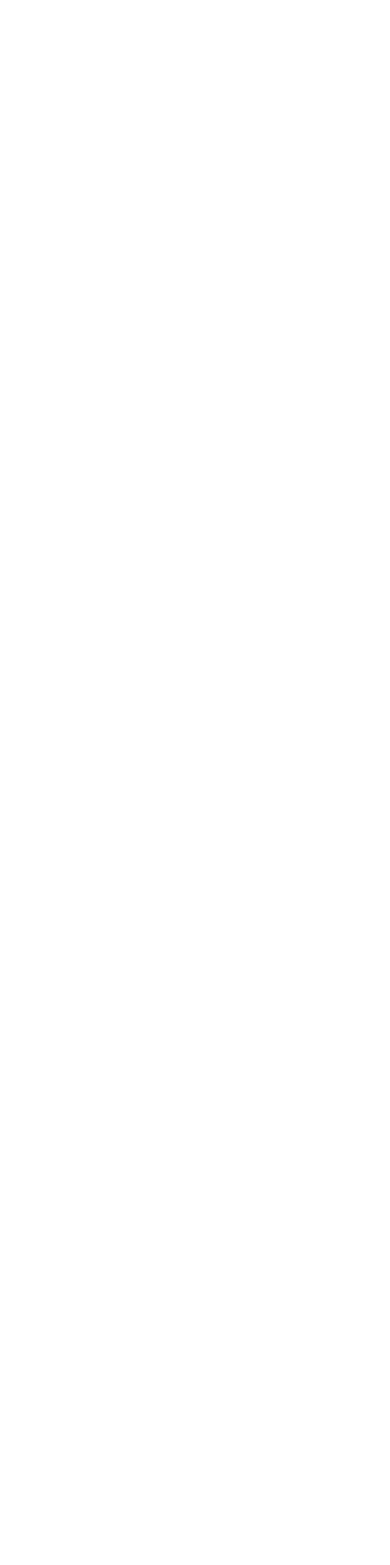
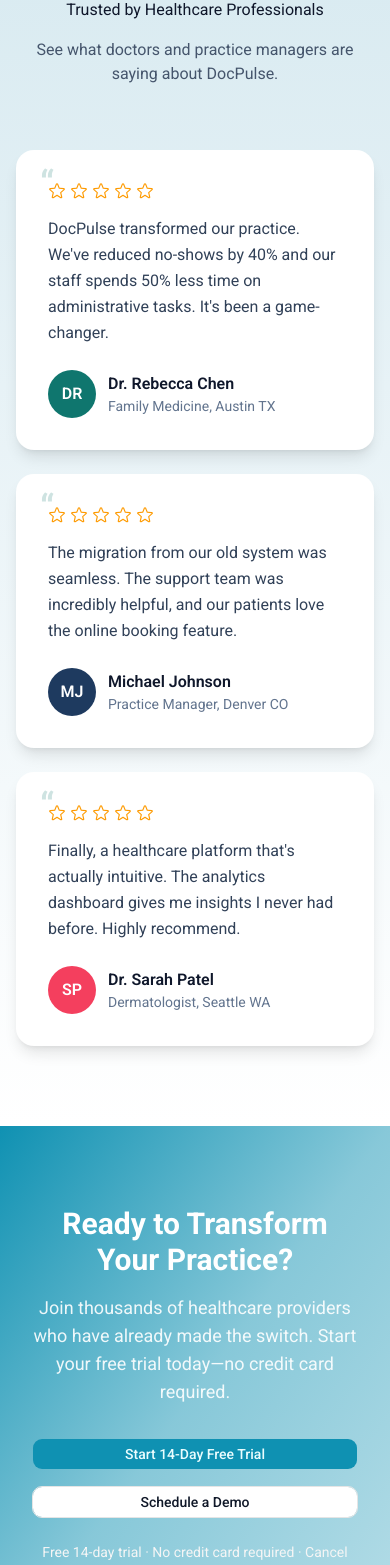
Before and after one commit to gmhridu/doctor-patient-management, a Next.js app: page / in a window 390 px wide. Shown: the part 8382-9947 px from the top of the page. Before the commit the page ends 8254 px from the top, so only its background shows below. Built offline with nearby package versions, Linux system fonts and the light colour scheme.

Commit message:
feat: implemented contact section

```diff
--- a/src/app/page.tsx
+++ b/src/app/page.tsx
@@ -3,6 +3,8 @@
 import { HowItWorks } from "@/components/home/how-it-works";
 import { Doctors } from "@/components/home/doctors";
 import { Pricing } from "@/components/home/pricing";
+import { Testimonials } from "@/components/home/testimonials";
+import { Contact } from "@/components/home/contact";
 
 export default function Page() {
   return (
@@ -12,6 +14,8 @@
       <HowItWorks />
       <Doctors />
       <Pricing />
+      <Testimonials />
+      <Contact />
     </main>
   );
 }
--- /dev/null
+++ b/src/components/home/contact.tsx
@@ -0,0 +1,28 @@
+import { Button } from "../ui/button";
+import { Section } from "./section";
+
+export function Contact() {
+  return (
+    <Section background="gradient">
+      <div className="max-w-4xl mx-auto px-4 sm:px-6 lg:px-8 text-center relative z-10">
+        <h2 className="text-3xl font-display font-bold text-white mb-4 transition-all duration-500">
+          Ready to Transform Your Practice?
+        </h2>
+
+        <p className="text-lg text-white/90 mb-8 transition-all duration-500">
+          Join thousands of healthcare providers who have already made the
+          switch. Start your free trial today—no credit card required.
+        </p>
+
+        <div className="flex flex-col sm:flex-row gap-4 justify-center transition-all duration-500">
+          <Button>Start 14-Day Free Trial</Button>
+          <Button variant="outline" className="text-gray-900">Schedule a Demo</Button>
+        </div>
+
+        <p className="text-muted text-sm mt-6">
+          Free 14-day trial · No credit card required · Cancel anytime
+        </p>
+      </div>
+    </Section>
+  );
+}
--- a/src/components/home/section.tsx
+++ b/src/components/home/section.tsx
@@ -6,14 +6,14 @@
   children: ReactNode;
   className?: string;
   id?: string;
-  background?: "white" | "slate" | "teal" | "gradient";
+  background?: "white" | "slate" | "cyan" | "gradient";
 }
 
 const backgroundStyles = {
   white: "bg-white",
   slate: "bg-linear-to-b from-slate-50 to-white",
-  teal: "bg-linear-to-b from-[#f0fdfa]/50 to-white",
-  gradient: "bg-linear-to-br from-[#0f766e] via-[#115e59] to-[#1e3a5f]",
+  cyan: "bg-linear-to-b from-primary/20 to-white",
+  gradient: "bg-gradient-to-br from-primary via-primary/50 to-primary/30 text-primary-foreground",
 };
 
 export const Section = ({
--- /dev/null
+++ b/src/components/home/testimonials.tsx
@@ -0,0 +1,99 @@
+"use client";
+
+import { StarIcon } from "@phosphor-icons/react";
+import { Section, SectionHeader } from "./section";
+
+const testimonials = [
+  {
+    name: "Dr. Rebecca Chen",
+    title: "Family Medicine, Austin TX",
+    initials: "DR",
+    bgColor: "bg-[#0f766e]",
+    quote:
+      "DocPulse transformed our practice. We've reduced no-shows by 40% and our staff spends 50% less time on administrative tasks. It's been a game-changer.",
+  },
+  {
+    name: "Michael Johnson",
+    title: "Practice Manager, Denver CO",
+    initials: "MJ",
+    bgColor: "bg-[#1e3a5f]",
+    quote:
+      "The migration from our old system was seamless. The support team was incredibly helpful, and our patients love the online booking feature.",
+  },
+  {
+    name: "Dr. Sarah Patel",
+    title: "Dermatologist, Seattle WA",
+    initials: "SP",
+    bgColor: "bg-[#f43f5e]",
+    quote:
+      "Finally, a healthcare platform that's actually intuitive. The analytics dashboard gives me insights I never had before. Highly recommend.",
+  },
+];
+
+export function Testimonials() {
+  return (
+    <Section id="contact" background="cyan">
+      <div className="transition-all duration-500">
+        <SectionHeader
+          badge="Testimonials"
+          title="Trusted by Healthcare Professionals"
+          description="See what doctors and practice managers are saying about DocPulse."
+        />
+      </div>
+
+      <div className="grid md:grid-cols-2 lg:grid-cols-3 gap-6 lg:gap-8">
+        {testimonials.map((testimonial, index) => (
+          <TestimonialCard
+            key={index}
+            testimonial={testimonial}
+            index={index}
+          />
+        ))}
+      </div>
+    </Section>
+  );
+}
+
+function TestimonialCard({
+  testimonial,
+  index,
+}: {
+  testimonial: (typeof testimonials)[0];
+  index: number;
+}) {
+  return (
+    <div
+      className="bg-white rounded-2xl p-8 shadow-lg relative transition-all duration-500"
+      style={{ transitionDelay: `${index * 100}ms` }}
+    >
+      <div className="absolute top-4 left-6 font-display font-bold text-4xl text-[#0f766e] opacity-20 leading-none">
+        &ldquo;
+      </div>
+
+      <div className="flex items-center gap-1 mb-4">
+        {[1, 2, 3, 4, 5].map((star) => (
+          <StarIcon
+            key={star}
+            size={18}
+            className="text-amber-500 fill-amber-500"
+            strokeWidth={1}
+          />
+        ))}
+      </div>
+
+      <p className="text-slate-700 mb-6 leading-relaxed">{testimonial.quote}</p>
+
+      <div className="flex items-center gap-3">
+        <div
+          className={`w-12 h-12 ${testimonial.bgColor} rounded-full flex items-center justify-center text-white font-semibold`}
+        >
+          {testimonial.initials}
+        </div>
+        <div>
+          <p className="font-semibold text-slate-900">{testimonial.name}</p>
+          <p className="text-sm text-slate-500">{testimonial.title}</p>
+        </div>
+      </div>
+    </div>
+  );
+}
```
